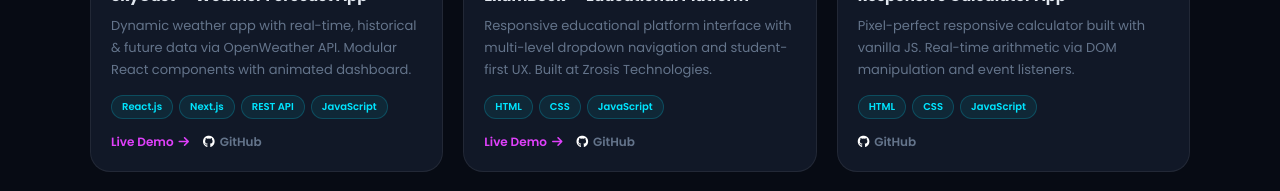
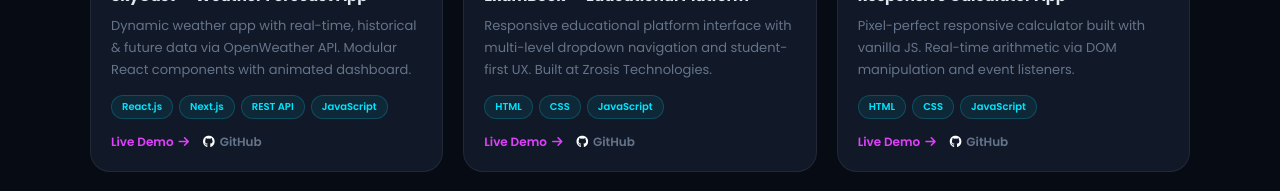
Before and after one commit to annu663/My-Portfolio, a plain HTML site: page index.html in a window 1280 px wide. Shown: the part 4580-4771 px from the top of the page. Drawn offline with nearby package versions, Linux system fonts and the light colour scheme.

Commit message:
modified

```diff
--- a/index.html
+++ b/index.html
@@ -447,6 +447,9 @@
               <span class="tech-chip">JavaScript</span>
             </div>
             <div class="project-links">
+               <a href="https://calculator-zeta-ten-47.vercel.app?_vercel_share=L5OG25KcouSiSDjJ8bDO0h4pfWQIxLOH" target="_blank" class="proj-link">
+                Live Demo <i class="fas fa-arrow-right"></i>
+              </a>
               <a href="https://github.com/annu663/calculator.git" target="_blank" class="proj-link github">
                 <i class="fab fa-github"></i> GitHub
               </a>
```
